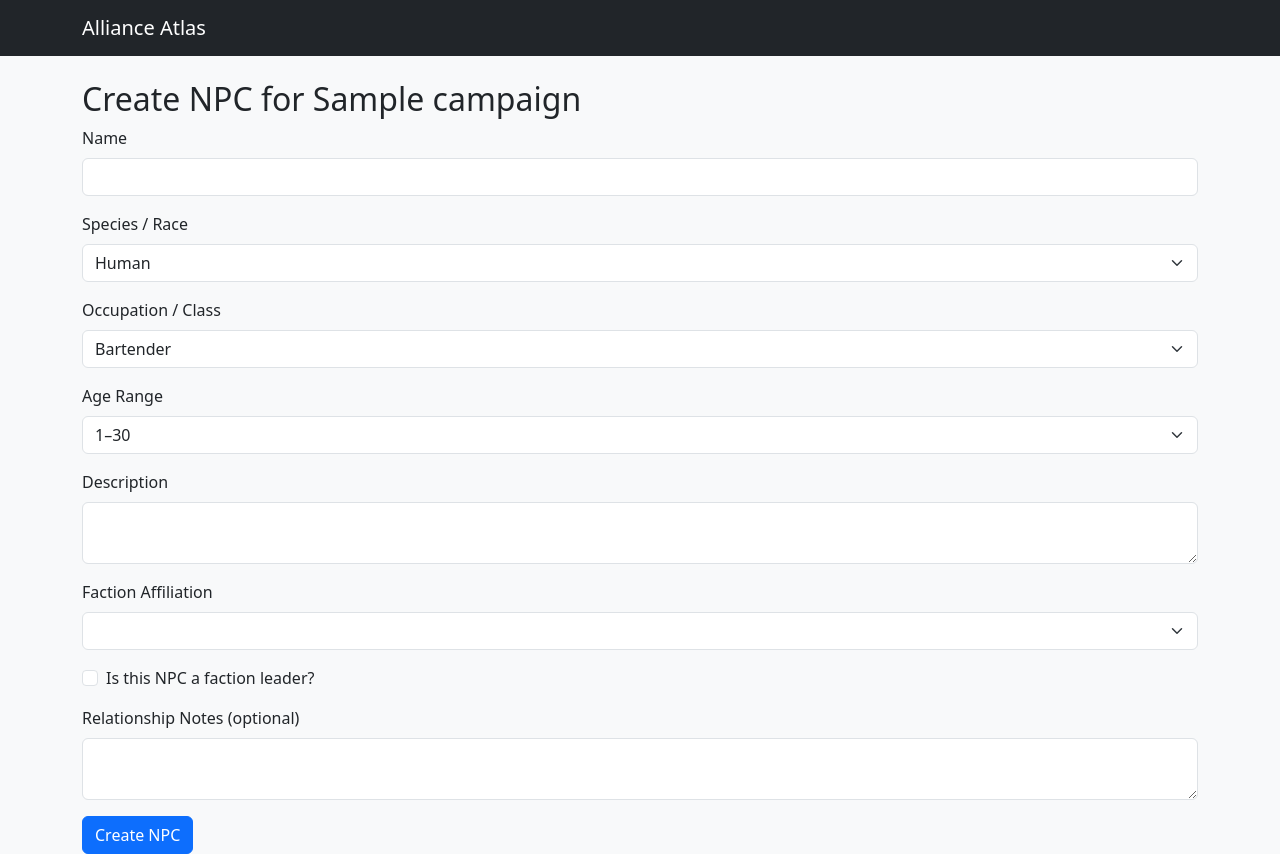
After one commit to nyxbarnfield/alliance-atlas-prototype, a Flask app: page /campaign/1/npc/new in a window 1280 px wide. The commit adds this page. Run offline with Flask 3, Linux system fonts and the light colour scheme; tables that the repository leaves empty hold one stand-in row (values such as "Sample post"); lists and menus that the app fills with data are empty.

Commit message:
Added create faction and npc pages and the options folder containing the modularised lists to be iterated on for option sets in creation forms

```diff
--- a/app.py
+++ b/app.py
@@ -2,21 +2,27 @@ from flask import Flask, render_template, redirect, url_for, request, session
 from flask_sqlalchemy import SQLAlchemy
 import os
 
-# --- Flask App Setup ---
+# --- Flask Setup ---
 app = Flask(__name__)
-app.secret_key = "changeme"  # Replace with secure key in production
+app.secret_key = "changeme"
 
-# --- SQLite Database Config ---
 basedir = os.path.abspath(os.path.dirname(__file__))
 db_path = os.path.join(basedir, 'instance', 'atlas.sqlite')
 app.config['SQLALCHEMY_DATABASE_URI'] = 'sqlite:///' + db_path
 app.config['SQLALCHEMY_TRACK_MODIFICATIONS'] = False
 
-# --- Initialize SQLAlchemy ---
+# --- Models ---
 from models import db, User, Campaign, Membership
 db.init_app(app)
 
-# --- ROUTES ---
+# --- Modular Option Lists ---
+from options.race_options import race_list
+from options.alignment_options import alignment_list
+from options.occupation_options import occupation_list
+from options.faction_type_options import faction_type_list
+from options.age_range_options import age_range_list
+
+# --- Routes ---
 
 @app.route('/', methods=['GET'])
 def index():
@@ -25,7 +31,6 @@ def index():
 @app.route('/login', methods=['POST'])
 def login():
     username = request.form['username'].strip().lower()
-
     user = User.query.filter_by(username=username).first()
     if not user:
         user = User(username=username)
@@ -43,7 +48,6 @@ def dashboard():
 
     user = User.query.get(user_id)
     memberships = Membership.query.filter_by(user_id=user.id).all()
-
     return render_template('dashboard.html', user=user, memberships=memberships)
 
 @app.route('/campaign/<int:campaign_id>')
@@ -64,6 +68,67 @@ def campaign_view(campaign_id):
     else:
         return render_template('player_campaign_view.html', campaign_name=campaign.name)
 
+@app.route('/campaign/new', methods=['GET', 'POST'])
+def create_campaign():
+    if 'user_id' not in session:
+        return redirect(url_for('index'))
+
+    if request.method == 'POST':
+        name = request.form['name']
+        summary = request.form['summary']
+        visibility = request.form['visibility']
+
+        campaign = Campaign(name=name)
+        db.session.add(campaign)
+        db.session.commit()
+
+        membership = Membership(
+            user_id=session['user_id'],
+            campaign_id=campaign.id,
+            role="DM"
+        )
+        db.session.add(membership)
+        db.session.commit()
+
+        return redirect(url_for('create_faction', campaign_id=campaign.id))
+
+    return render_template('create_campaign.html')
+
+@app.route('/campaign/<int:campaign_id>/faction/new', methods=['GET', 'POST'])
+def create_faction(campaign_id):
+    campaign = Campaign.query.get_or_404(campaign_id)
+
+    if request.method == 'POST':
+        # Placeholder save logic
+        return redirect(url_for('create_npc', campaign_id=campaign.id))
+
+    return render_template(
+        'create_faction.html',
+        campaign=campaign,
+        alignment_list=alignment_list,
+        faction_type_list=faction_type_list
+    )
+
+@app.route('/campaign/<int:campaign_id>/npc/new', methods=['GET', 'POST'])
+def create_npc(campaign_id):
+    campaign = Campaign.query.get_or_404(campaign_id)
+    factions = []  # Replace with faction query when model is ready
+
+    if request.method == 'POST':
+        # Placeholder save logic
+        return redirect(url_for('campaign_view', campaign_id=campaign.id))
+
+    return render_template(
+    'create_npc.html',
+    campaign=campaign,
+    factions=factions,
+    race_list=race_list,
+    alignment_list=alignment_list,
+    occupation_list=occupation_list,
+    age_range_list=age_range_list
+)
+
+
 # --- Run App ---
 if __name__ == '__main__':
     with app.app_context():
--- /dev/null
+++ b/options/age_range_options.py
@@ -0,0 +1,9 @@
+age_range_list = [
+    "1–30",
+    "31–45",
+    "46–60",
+    "61–100",
+    "101–200",
+    "201–500",
+    "500+"
+]
--- /dev/null
+++ b/options/alignment_options.py
@@ -0,0 +1,5 @@
+alignment_list = [
+    "Lawful Good", "Neutral Good", "Chaotic Good",
+    "Lawful Neutral", "True Neutral", "Chaotic Neutral",
+    "Lawful Evil", "Neutral Evil", "Chaotic Evil"
+]
--- /dev/null
+++ b/options/faction_type_options.py
@@ -0,0 +1,4 @@
+faction_type_list = [
+    "Guild", "Cult", "Merchant House", "Political Party", "Noble House",
+    "Military Unit", "Rebellion", "Secret Society", "Religious Order", "Other"
+]
--- /dev/null
+++ b/options/occupation_options.py
@@ -0,0 +1,5 @@
+occupation_list = [
+    "Bartender", "Storekeeper", "Weaponsmith", "Innkeeper", "Guard",
+    "Wizard", "Fighter", "Cleric", "Bard", "Druid", "Rogue", "Ranger",
+    "Other"
+]
--- /dev/null
+++ b/options/race_options.py
@@ -0,0 +1,17 @@
+race_list = [
+    # Core
+    "Human", "Elf", "Dwarf", "Halfling", "Gnome", "Half-Orc", "Half-Elf",
+
+    # Eberron
+    "Kalashtar", "Changeling", "Shifter", "Warforged",
+
+    # Ravenloft (Van Richten’s)
+    "Dhampir", "Hexblood", "Reborn",
+
+    # Popular / Expanded
+    "Tiefling", "Dragonborn", "Aasimar", "Genasi", "Firbolg", "Tabaxi", "Kenku", "Triton", "Tortle", "Lizardfolk",
+    "Githyanki", "Githzerai", "Leonin", "Satyr", "Verdan", "Owlin", "Harengon", "Thri-kreen", "Astral Elf",
+
+    # Fallback
+    "Other"
+]
--- /dev/null
+++ b/templates/create_npc.html
@@ -0,0 +1,81 @@
+{% extends 'base.html' %}
+{% block title %}Create NPC{% endblock %}
+{% block content %}
+<h2>Create NPC for {{ campaign.name }}</h2>
+<form method="POST">
+    <div class="mb-3">
+        <label class="form-label">Name</label>
+        <input type="text" class="form-control" name="npc_name" required>
+    </div>
+
+    <div class="mb-3">
+        <label class="form-label">Species / Race</label>
+        <select class="form-select" name="npc_species" required>
+            {% for race in race_list %}
+                <option value="{{ race }}">{{ race }}</option>
+            {% endfor %}
+        </select>
+    </div>
+
+    <div class="mb-3">
+        <label class="form-label">Occupation / Class</label>
+        <select class="form-select" name="npc_occupation_select" onchange="toggleOther(this)">
+            {% for job in occupation_list %}
+                <option value="{{ job }}">{{ job }}</option>
+            {% endfor %}
+        </select>
+        <input type="text" class="form-control mt-2" name="npc_occupation_other" id="occupationOther" placeholder="Enter occupation" style="display:none;">
+    </div>
+
+<div class="mb-3">
+    <label class="form-label">Age Range</label>
+    <select name="npc_age" class="form-select" required>
+        {% for age in age_range_list %}
+            <option value="{{ age }}">{{ age }}</option>
+        {% endfor %}
+    </select>
+</div>
+
+
+    <div class="mb-3">
+        <label class="form-label">Description</label>
+        <textarea class="form-control" name="npc_description" rows="2" required></textarea>
+    </div>
+
+    <div class="mb-3">
+        <label class="form-label">Faction Affiliation</label>
+        <select name="npc_faction" class="form-select">
+            {% for faction in factions %}
+                <option value="{{ faction.id }}">{{ faction.name }}</option>
+            {% endfor %}
+        </select>
+    </div>
+
+    <div class="form-check mb-3">
+        <input class="form-check-input" type="checkbox" name="is_leader" value="yes" id="isLeader">
+        <label class="form-check-label" for="isLeader">
+            Is this NPC a faction leader?
+        </label>
+    </div>
+
+    <div class="mb-3">
+        <label class="form-label">Relationship Notes (optional)</label>
+        <textarea class="form-control" name="relationship_notes" rows="2"></textarea>
+    </div>
+
+    <button type="submit" class="btn btn-primary">Create NPC</button>
+</form>
+
+<script>
+function toggleOther(select) {
+    const otherInput = document.getElementById('occupationOther');
+    if (select.value === 'Other') {
+        otherInput.style.display = 'block';
+        otherInput.required = true;
+    } else {
+        otherInput.style.display = 'none';
+        otherInput.required = false;
+    }
+}
+</script>
+{% endblock %}
```
Also changed, not shown: templates/create_campaign.html (added, +24 -0 lines), templates/create_faction.html (added, +46 -0 lines), templates/dashboard.html (+5 -2 lines).
